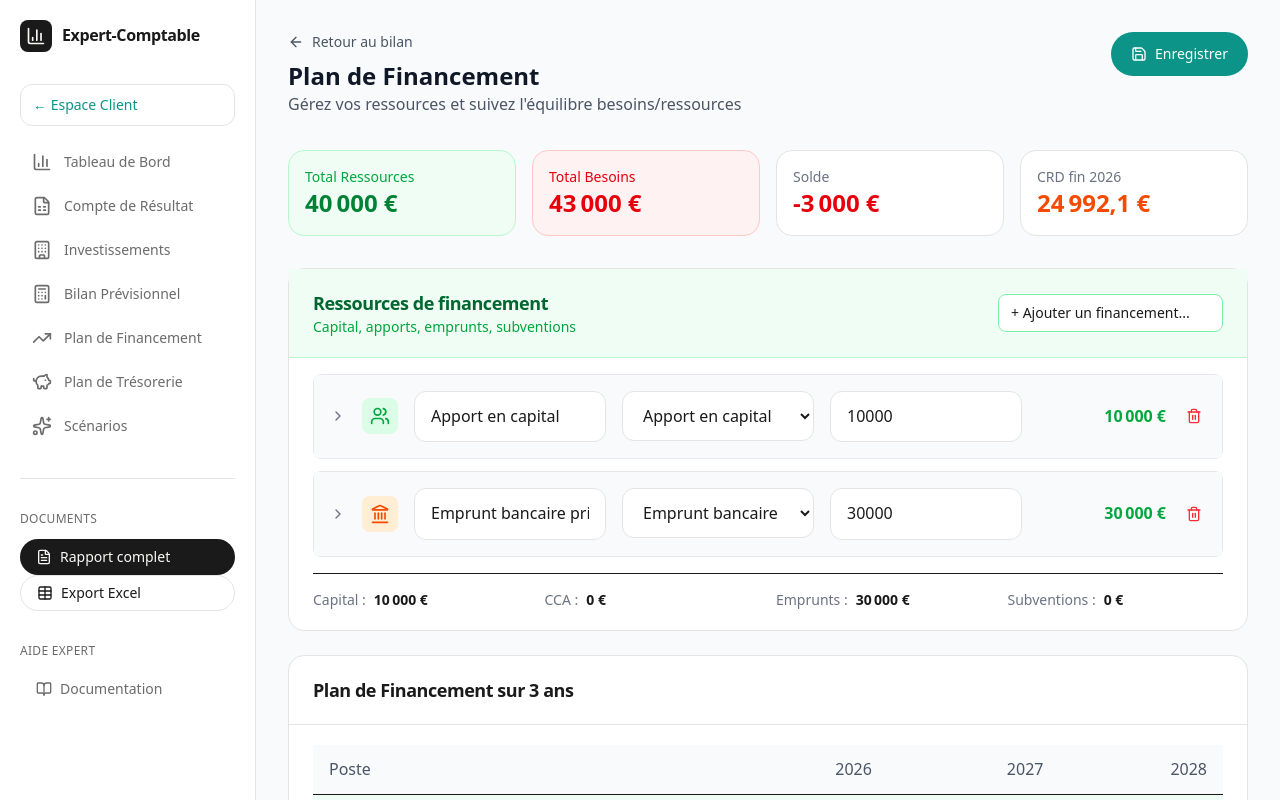
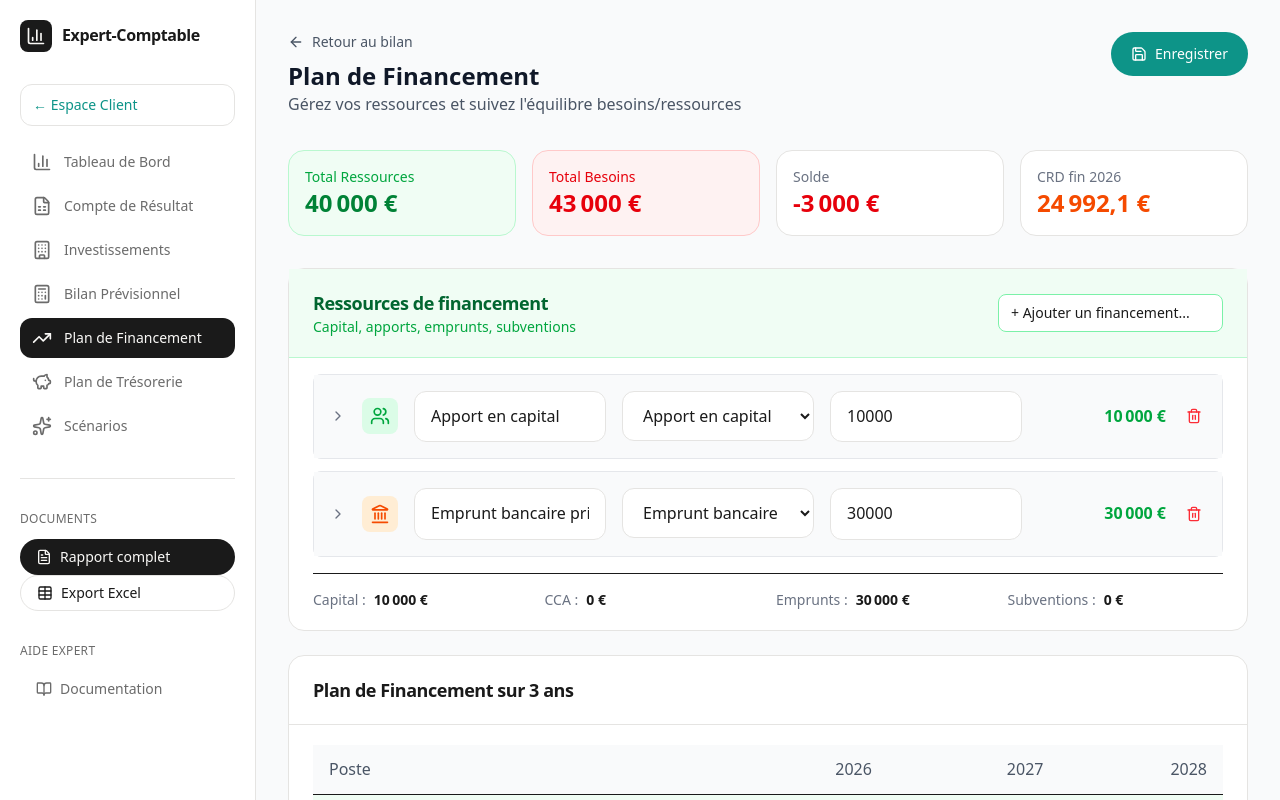
Before and after one commit to atykSz/Expert-Comptable, a Next.js app: page /previsionnel/1/financement in a window 1280 px wide. Shown: the top 800 px of the page. Built offline with nearby package versions, Linux system fonts and the light colour scheme.

Commit message:
fix: use actual previsionnelId from URL in investissements and financement pages
The pages were hardcoded to use 'demo' instead of the actual previsionnel ID from the URL params, causing navigation to break

```diff
--- a/src/app/previsionnel/[id]/financement/page.tsx
+++ b/src/app/previsionnel/[id]/financement/page.tsx
@@ -1,6 +1,6 @@
 'use client'
 
-import { useState, useMemo } from 'react'
+import { useState, useMemo, use } from 'react'
 import Link from 'next/link'
 import {
     ArrowLeft,
@@ -379,7 +379,7 @@ export default function FinancementPage({
 }: {
     params: Promise<{ id: string }>
 }) {
-    const previsionnelId = 'demo'
+    const { id: previsionnelId } = use(params)
     const annees = [2026, 2027, 2028]
 
     // État pour les financements
--- a/src/app/previsionnel/[id]/investissements/page.tsx
+++ b/src/app/previsionnel/[id]/investissements/page.tsx
@@ -1,6 +1,6 @@
 'use client'
 
-import { useState, useMemo } from 'react'
+import { useState, useMemo, use } from 'react'
 import Link from 'next/link'
 import {
     ArrowLeft,
@@ -223,7 +223,7 @@ export default function InvestissementsPage({
 }: {
     params: Promise<{ id: string }>
 }) {
-    const previsionnelId = 'demo'
+    const { id: previsionnelId } = use(params)
     const annees = [2026, 2027, 2028]
 
     // État pour les investissements
```
